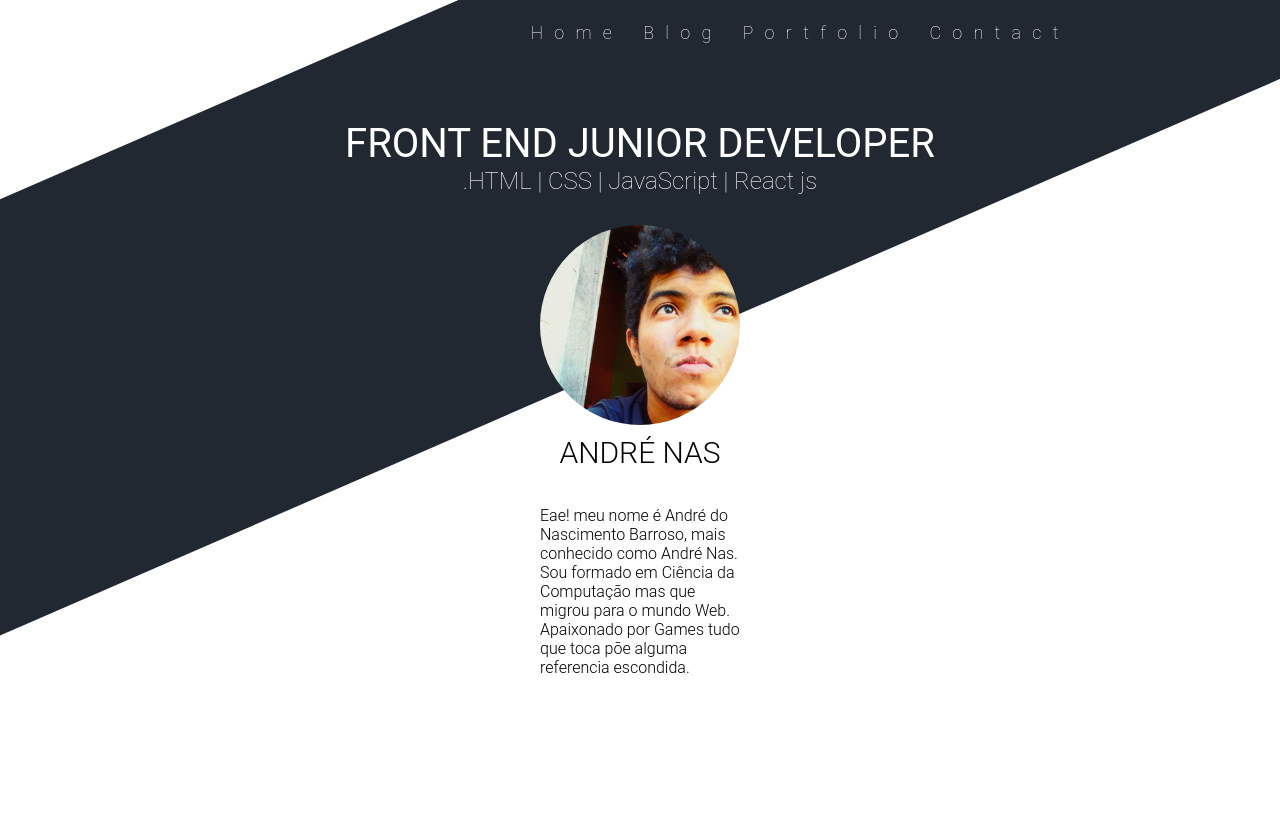
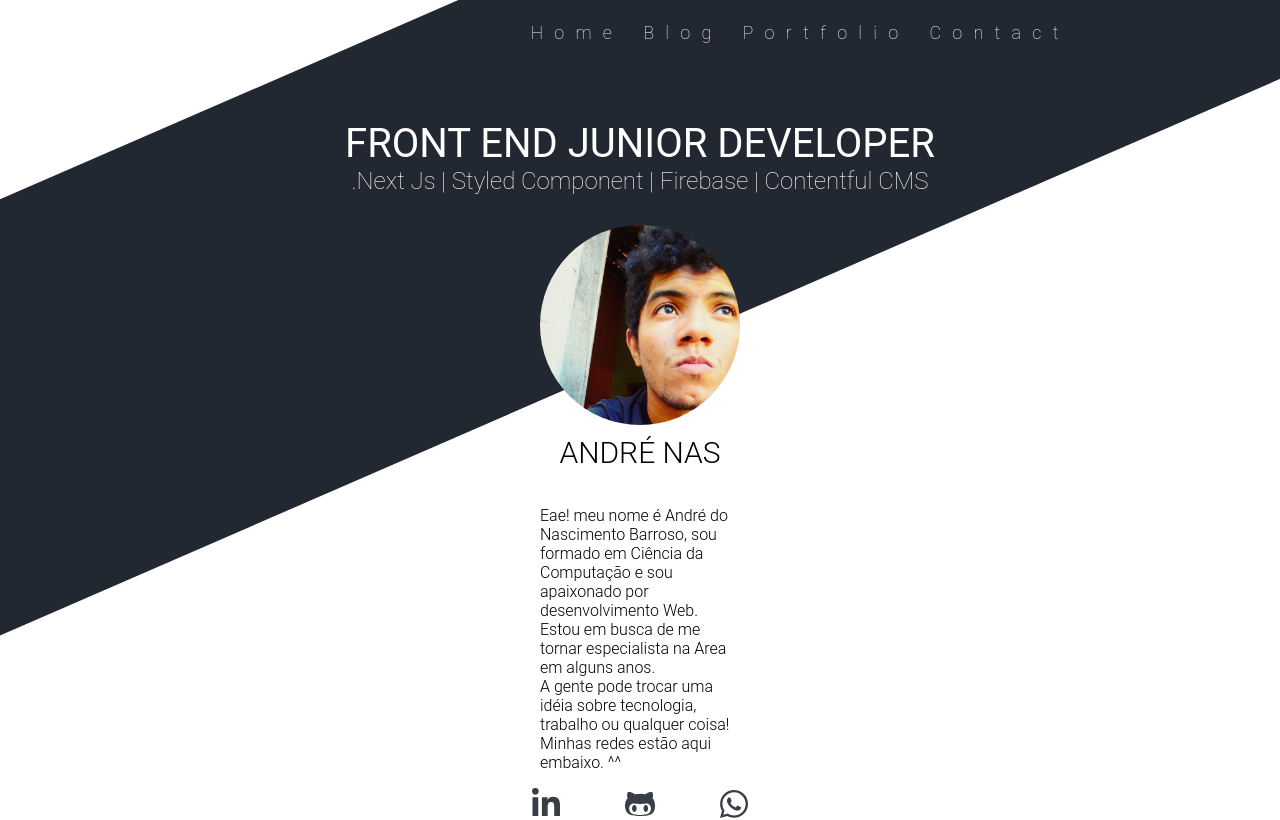
Before and after one commit to Andre17Nas/andrenas-portfolio, a Next.js app: page / in a window 1280 px wide. Shown: the top 820 px of the page. Built offline with nearby package versions, Linux system fonts and the light colour scheme.

Commit message:
Adicionando container de redes sociais

```diff
--- a/components/Card-Profile/index.js
+++ b/components/Card-Profile/index.js
@@ -1,14 +1,16 @@
 import * as S from './styled'
 import ProfileImage from '../../styles/ProfileImage'
+import CardSocial from '../Card-Social'
 
 export default function CardProfile(){
     return(
         <S.ProfileWrapper>
             <ProfileImage src="/image/img.jpg" width="200px" height="200px"/>
             <h3>ANDRÉ NAS</h3>
-            <p>Eae! meu nome é André do Nascimento Barroso, mais conhecido como André Nas.
-            Sou formado em Ciência da Computação mas que migrou para o mundo Web.
-            Apaixonado por Games tudo que toca põe alguma referencia escondida. </p>
+            <p>Eae! meu nome é André do Nascimento Barroso, sou formado em Ciência da Computação e sou apaixonado por desenvolvimento Web.
+            Estou em busca de me tornar especialista na Area em alguns anos. <br/>
+            A gente pode trocar uma idéia sobre tecnologia, trabalho ou qualquer coisa! Minhas redes estão aqui embaixo. ^^ </p>
+            <CardSocial/>
         </S.ProfileWrapper>
     )
 }
--- a/components/Card-Social/index.js
+++ b/components/Card-Social/index.js
@@ -1,7 +1,25 @@
+import { faGithubAlt, faLinkedinIn, faWhatsapp } from '@fortawesome/free-brands-svg-icons'
+import * as S from '../../styles/Styles'
+
 export default function CardSocial(){
+
+    /*
+    "https://www.linkedin.com/in/andrenas"
+    "https://github.com/andre17nas"
+
+    <p> Copyright &copy; 2021 - André Nas. Todos os Direitos Reservados</p>
+    */
+
     return(
-        <div>
+        <S.SocialWrapper>
+            <a href="https://www.linkedin.com/in/andrenas" target="_blank"  >
+            <S.LinkedinIconStyled icon={ faLinkedinIn } size={'2x'} color="#393E46"/></a>
 
-        </div>
+            <a href="https://github.com/andre17nas" target="_blank">
+            <S.GithubIconStyled icon={ faGithubAlt } size={'2x'} color="#393E46"/></a>
+
+            <a href="https://www.linkedin.com/in/andrenas" target="_blank">
+            <S.WhatsappIconStyled icon={ faWhatsapp } size={'2x'} color="#393E46"/></a>
+        </S.SocialWrapper>
     )
 }
--- a/package.json
+++ b/package.json
@@ -9,6 +9,10 @@
     "lint": "next lint"
   },
   "dependencies": {
+    "@fortawesome/fontawesome-svg-core": "^1.2.36",
+    "@fortawesome/free-brands-svg-icons": "^5.15.4",
+    "@fortawesome/free-solid-svg-icons": "^5.15.4",
+    "@fortawesome/react-fontawesome": "^0.1.15",
     "next": "11.0.1",
     "react": "17.0.2",
     "react-dom": "17.0.2",
--- a/pages/index.js
+++ b/pages/index.js
@@ -16,7 +16,7 @@ export default function Home() {
             </ul>
           </nav>
           <h1>FRONT END JUNIOR DEVELOPER</h1>
-          <h2>.HTML | CSS | JavaScript | React js </h2>
+          <h2>.Next Js | Styled Component | Firebase | Contentful CMS </h2>
           <CardProfile/>
       </main>
       <S.Header>
--- a/styles/Style.module.css
+++ b/styles/Style.module.css
@@ -1,3 +1,4 @@
+
 .Navbar {
     display: flex;
     position: relative;
@@ -23,3 +24,7 @@
 .Navbar ul a:hover{
     border-bottom: 4px solid #00ADB5;
 }
+
+/*
+-
+*/
--- a/styles/Styles.js
+++ b/styles/Styles.js
@@ -1,4 +1,5 @@
 import styled from 'styled-components'
+import { FontAwesomeIcon } from '@fortawesome/react-fontawesome'
 
 export const Header = styled.div`
     /*
@@ -18,3 +19,27 @@ export const Header = styled.div`
 export const Navbar = styled.nav`
 
 `
+export const SocialWrapper = styled.div`
+    display: flex;
+    flex-direction: row;
+    width: 280px;
+    justify-content: space-around;
+`
+export const LinkedinIconStyled = styled(FontAwesomeIcon)`
+    &:hover{
+        color: #2867B2;
+        transition: 1s;
+    }
+`
+export const GithubIconStyled = styled(FontAwesomeIcon)`
+    &:hover{
+        /**/
+        transition: 1s;
+    }
+`
+export const WhatsappIconStyled = styled(FontAwesomeIcon)`
+    &:hover{
+        color: #4AC959;
+        transition: 1s;
+    }
+`
```
Also changed, not shown: .babelrc, 2 other files (tests, documents, lock files or other folders).
